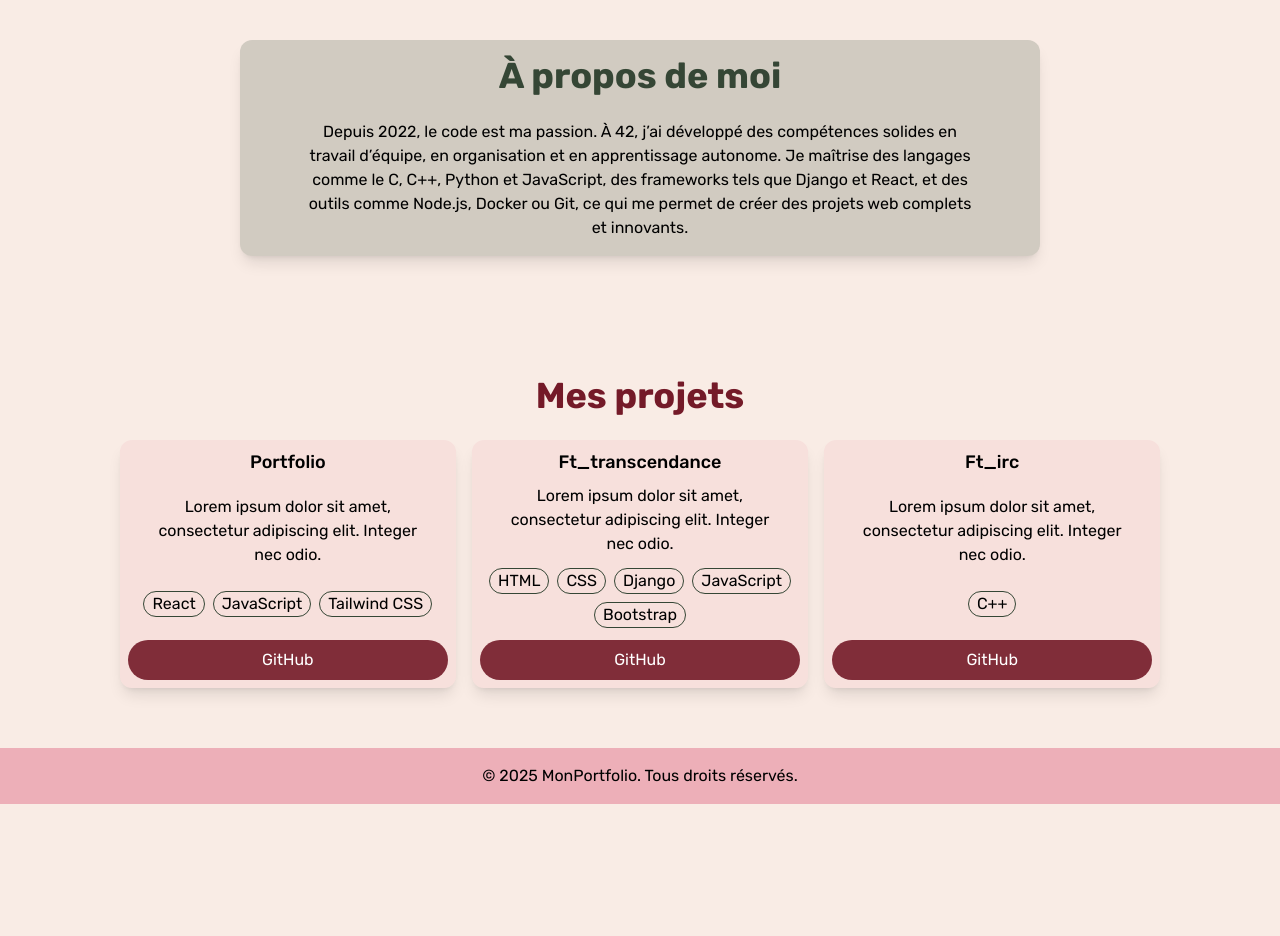
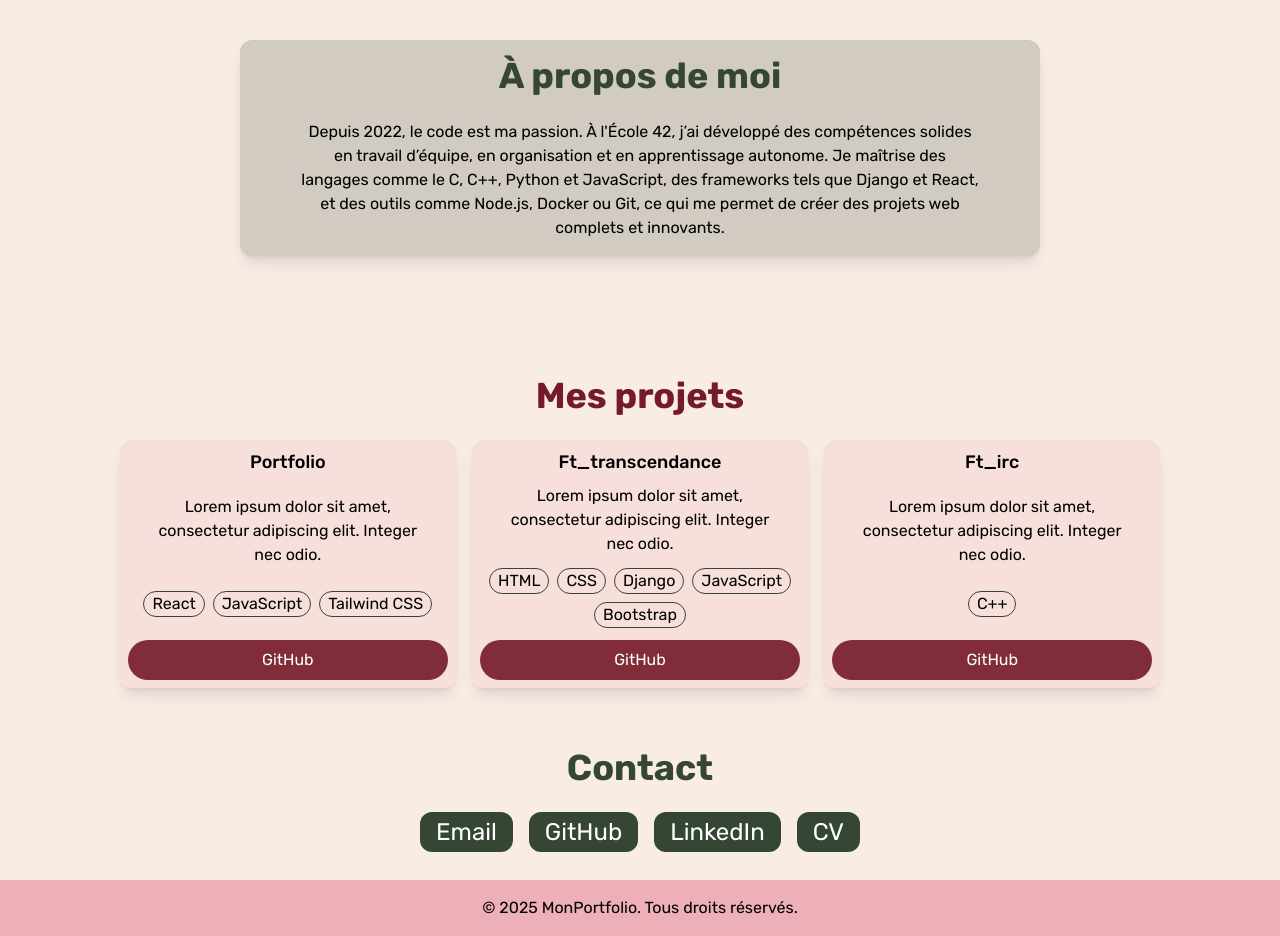
Before and after one commit to slbilona/Portfolio, a React (Vite) app in the folder front/: page / in a window 1280 px wide. Shown: the part 780-1716 px from the top of the page. Before the commit the page ends 1584 px from the top, so only its background shows below. Built offline with nearby package versions, Linux system fonts and the light colour scheme.

Commit message:
update contact

```diff
--- a/front/components/NavBar.jsx
+++ b/front/components/NavBar.jsx
@@ -7,7 +7,7 @@ function NavBar() {
         {id:3, text:"Contact", to:"#Contact"}
     ]
     return (
-        <nav className="bg-deux sticky z-10 -mb-15 h-15 top-0 flex flex-row justify-around p-4 shadow-lg">
+        <nav className="bg-deux sticky z-10 md:-mb-15 h-15 top-0 flex flex-row justify-around p-4 shadow-lg">
             <div className="font-bold text-2xl text-quatre">
                 <a href="#Accueil">
                     Mon Portfolio
--- a/front/components/NavLink.jsx
+++ b/front/components/NavLink.jsx
@@ -1,6 +1,6 @@
 function NavLink({text, to}) {
     return (
-        <li className="mx-2 text-black text-xl hover:text-trois/80 transition duration-100"><a href={to}>{text}</a></li>
+        <li className="mx-2 text-black text-xl hover:text-trois/80 transition duration-150"><a href={to}>{text}</a></li>
     )
 }
 
--- /dev/null
+++ b/front/components/listContactElement.jsx
@@ -0,0 +1,9 @@
+function ListContactElement({element}) {
+    return (
+        <li className="px-4 py-1 text-2xl text-white hover:bg-quatre transition duration-150 bg-trois rounded-xl mx-2 mb-2">
+            <a href={element.lien} target="_blank" className="">{element.text}</a>
+        </li>
+    )
+}
+
+export default ListContactElement
--- a/front/pages/APropos.jsx
+++ b/front/pages/APropos.jsx
@@ -6,7 +6,7 @@ function APropos() {
             <div className="bg-trois/20 rounded-xl px-8 md:px-15 py-4 my-2 md:my-0 md:mx-2 shadow-lg text-center">
                 <TitreH2 titre="À propos de moi" couleur="var(--color-trois)"/>
                 <p className="max-w-170 ">
-                    Depuis 2022, le code est ma passion. À 42, j’ai développé des compétences solides en travail d’équipe, en organisation et en apprentissage autonome. Je maîtrise des langages comme le C, C++, Python et JavaScript, des frameworks tels que Django et React, et des outils comme Node.js, Docker ou Git, ce qui me permet de créer des projets web complets et innovants.
+                    Depuis 2022, le code est ma passion. À l'École 42, j’ai développé des compétences solides en travail d’équipe, en organisation et en apprentissage autonome. Je maîtrise des langages comme le C, C++, Python et JavaScript, des frameworks tels que Django et React, et des outils comme Node.js, Docker ou Git, ce qui me permet de créer des projets web complets et innovants.
                 </p>
             </div>
 
--- a/front/pages/Accueil.jsx
+++ b/front/pages/Accueil.jsx
@@ -9,7 +9,7 @@ function Accueil() {
                 <h1 className="font-bold text-4xl md:text-5xl text-quatre">Ilona Selbonne</h1>
             </div>
             <p className="text-xl md:text-1xl max-w-170 my-3">
-                Actuellement étudiante à l'école 42. Je suis à la recherche d'un stage en data/ia ou en développement full stack
+                Actuellement étudiante à l'École 42. Je suis à la recherche d'un stage en data/ia ou en développement full stack
             </p>
             <a className="bg-trois/50 p-3 rounded-full text-white hover:bg-trois/60 transition duration-150" href="#Projets">Voir mes projets</a>
         </div>
--- /dev/null
+++ b/front/pages/Contact.jsx
@@ -0,0 +1,23 @@
+import TitreH2 from "../components/TitreH2"
+import ListContactElement from "../components/listContactElement"
+
+function Contact() {
+    const ListContact = [
+        {id:1, text:"Email", lien:""},
+        {id:2, text:"GitHub", lien:"https://github.com/slbilona"},
+        {id:3, text:"LinkedIn", lien:"https://www.linkedin.com/in/ilona-selbonne/"},
+        {id:4, text:"CV", lien:""},
+    ]
+    return (
+        <div id="Contact" className="flex flex-col justify-center items-center">
+            <TitreH2 titre="Contact"  couleur="var(--color-trois)" />
+            <ul className="flex flex-row mb-5">
+                {ListContact.map((element) => (
+                    <ListContactElement element={element} key={element.id}/>
+                ))}
+            </ul>
+        </div>
+    )
+}
+
+export default Contact
--- a/front/src/App.jsx
+++ b/front/src/App.jsx
@@ -5,6 +5,7 @@ import Accueil from '../pages/Accueil'
 import APropos from '../pages/APropos'
 import Projets from '../pages/Projets'
 import Footer from '../components/Footer'
+import Contact from '../pages/Contact'
 import { Analytics } from "@vercel/analytics/react"
 
 function App() {
@@ -15,6 +16,7 @@ function App() {
             <Accueil />
             <APropos />
             <Projets />
+            <Contact />
             <Footer />
         </main>
     </div>
```
